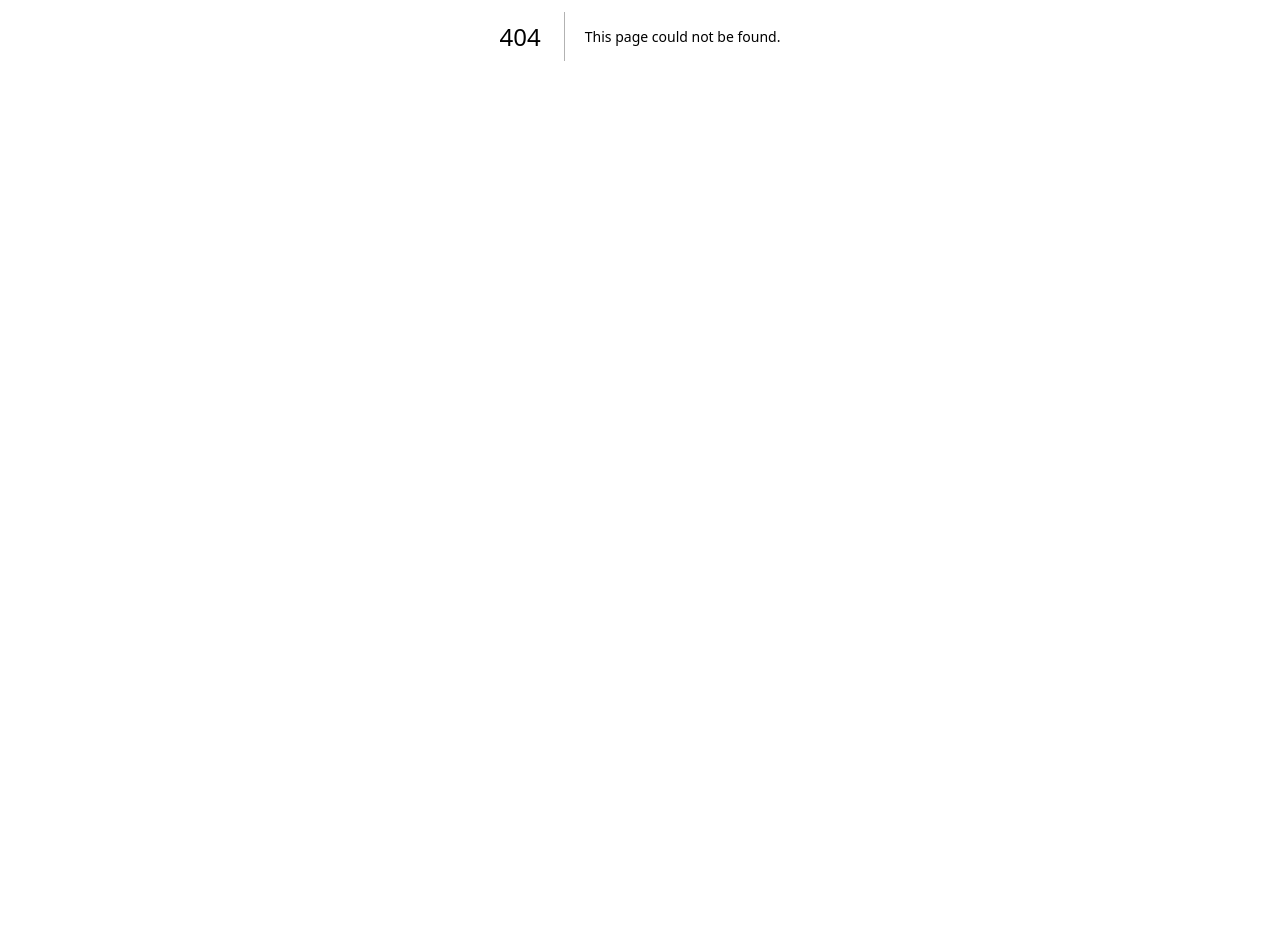
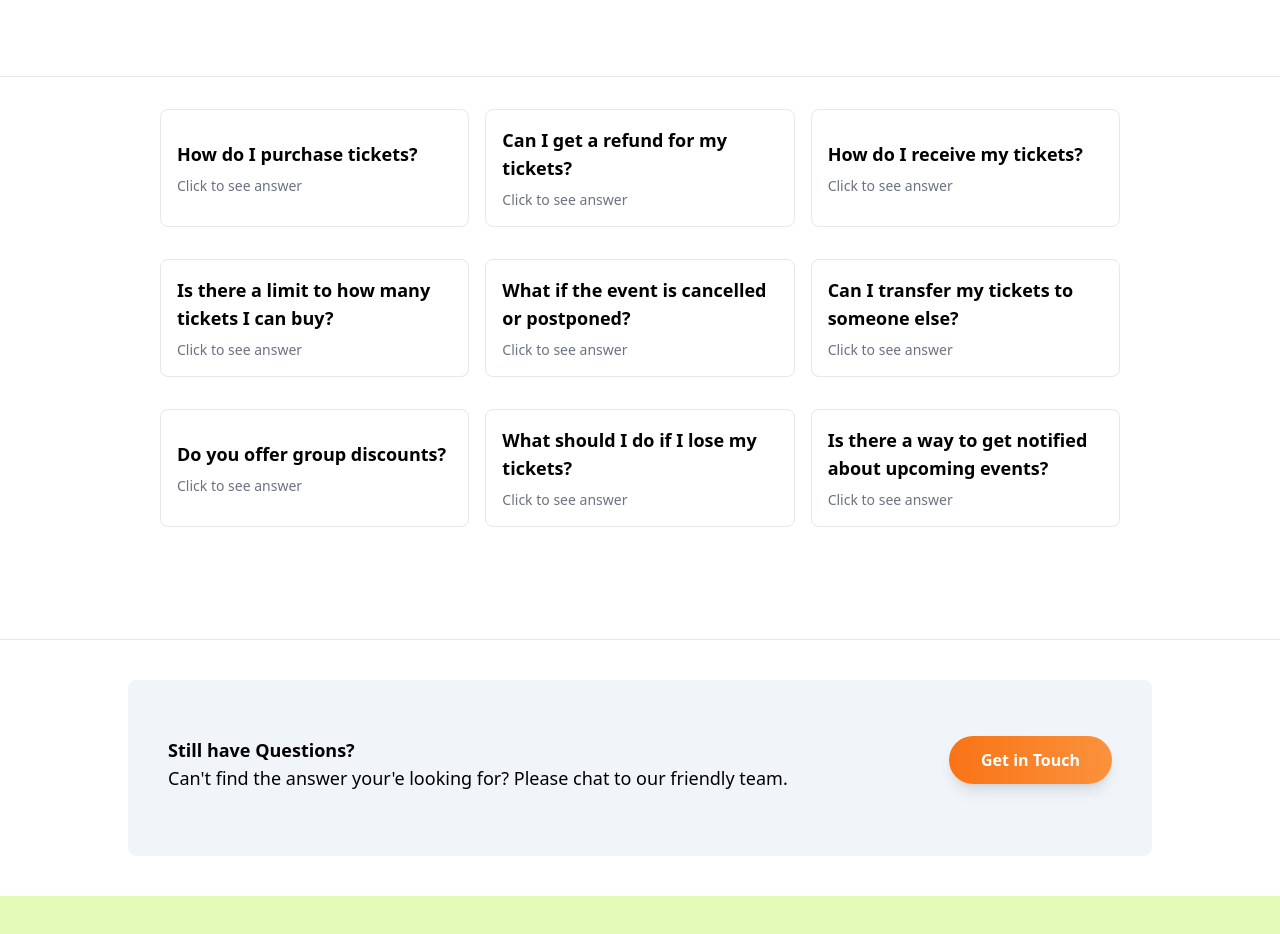
Before and after one commit to BlarQ/OGA, a Next.js app: page /faq in a window 1280 px wide. Before the commit this address had no page. Shown: the part 460-1394 px from the top of the page. Before the commit the page ends 896 px from the top, so only its background shows below. Built offline with nearby package versions, Linux system fonts and the light colour scheme.

Commit message:
feat:faq page

```diff
--- a/src/app/components/Header.jsx
+++ b/src/app/components/Header.jsx
@@ -65,7 +65,7 @@ const Header = () => {
                 </Link>
               </li>
               <li>
-                <Link href='#' className='hover:border-b-2 w-4 hover:border-b-primary hover:cursor-pointer transition-all duration-300 active:border-b-primary'>
+                <Link href='/faq' className='hover:border-b-2 w-4 hover:border-b-primary hover:cursor-pointer transition-all duration-300 active:border-b-primary'>
                   FAQs
                 </Link>
               </li>
--- /dev/null
+++ b/src/app/components/faq.js
@@ -0,0 +1,39 @@
+// faq.js
+export const faq = [
+    {
+      question: "How do I purchase tickets?",
+      answer: "You can purchase tickets directly through our website. Simply browse the available events, select the one you're interested in, choose your seats, and proceed to checkout. We accept major credit cards and PayPal."
+    },
+    {
+      question: "Can I get a refund for my tickets?",
+      answer: "Our refund policy allows for full refunds up to 72 hours before the event. After that, refunds are only available in case of event cancellation. Please contact our customer support for special circumstances."
+    },
+    {
+      question: "How do I receive my tickets?",
+      answer: "After purchase, you'll receive an email with your e-tickets attached. You can either print these tickets or show them on your mobile device at the venue. Make sure to bring a valid ID for verification."
+    },
+    {
+      question: "Is there a limit to how many tickets I can buy?",
+      answer: "For most events, there is a limit of 8 tickets per transaction. This is to ensure fair access for all customers. If you need to purchase more tickets, please contact our customer support."
+    },
+    {
+      question: "What if the event is cancelled or postponed?",
+      answer: "If an event is cancelled, you will automatically receive a full refund. For postponed events, your tickets will be valid for the new date. If you can't attend the new date, you can request a refund within 30 days of the announcement."
+    },
+    {
+      question: "Can I transfer my tickets to someone else?",
+      answer: "Yes, you can transfer your tickets to another person. Log into your account, go to 'My Tickets', and select the transfer option. You'll need the recipient's email address to complete the transfer."
+    },
+    {
+      question: "Do you offer group discounts?",
+      answer: "Yes, we offer group discounts for parties of 10 or more for select events. Please contact our group sales department at groupsales@ticketingwebsite.com for more information and to book."
+    },
+    {
+      question: "What should I do if I lose my tickets?",
+      answer: "Don't worry! Since we use e-tickets, you can always log into your account and reprint your tickets. If you're having trouble, contact our customer support, and we'll help you retrieve your tickets."
+    },
+    {
+      question: "Is there a way to get notified about upcoming events?",
+      answer: "Absolutely! You can sign up for our newsletter on our homepage. You'll receive updates about new events, presale opportunities, and special promotions. You can also follow us on social media for the latest news."
+    }
+  ];
--- /dev/null
+++ b/src/app/faq/page.jsx
@@ -0,0 +1,105 @@
+'use client'
+import React, { useState, useEffect } from 'react';
+import Footer from '../components/Footer';
+import { faq } from '../components/faq';
+import Link from 'next/link';
+
+const QuestionsAnswer = ({ question, answer }) => {
+  const [isOpen, setIsOpen] = useState(false);
+
+  if (!question && !answer) {
+    console.error('QuestionsAnswer received empty data');
+    return null;
+  }
+
+  return (
+    <div className="border rounded-lg p-4 h-full flex flex-col">
+      <button
+        className="text-left flex-grow"
+        onClick={() => setIsOpen(!isOpen)}
+      >
+        <h2 className="text-lg font-semibold mb-2">{question || 'No question'}</h2>
+        {!isOpen && <p className="text-gray-500 text-sm">Click to see answer</p>}
+      </button>
+      {isOpen && (
+        <div className="mt-2">
+          <p className="text-gray-600">{answer || 'No answer'}</p>
+        </div>
+      )}
+    </div>
+  );
+};
+
+const Page = () => {
+  useEffect(() => {
+    console.log('FAQ Data in Page component:', faq);
+  }, []);
+
+  if (!faq || !Array.isArray(faq) || faq.length === 0) {
+    console.error('FAQ data is not an array or is empty');
+    return <div>Error: No FAQ data available</div>;
+  }
+
+  const chunkArray = (arr, size) => {
+    return Array.from({ length: Math.ceil(arr.length / size) }, (v, i) =>
+      arr.slice(i * size, i * size + size)
+    );
+  };
+
+  const faqRows = chunkArray(faq, 3);
+
+  return (
+    <div className="flex flex-col min-h-screen">
+      <main className="flex-grow">
+        <div className='flex flex-col md:flex-row justify-between px-4 md:px-40 mt-24'>
+        <div className="p-6 md:p-8">
+        <h1 className="text-xl font-semibold lg:text-5xl">
+          <span className="text-gray-800">FAQs</span> - Find Answers to Your <br /> Pertinent Questions
+        </h1>
+        <p className="mt-4 text-gray-600 lg:text-lg">
+          Whether you&apos;re a new customer or a longtime user, this resource is designed to provide you with the information you need.
+        </p>
+      </div>
+        </div>
+        <div>
+          <hr className='mt-28' />
+        </div>
+        <div className="px-4 md:px-40 mt-8">
+          {faqRows.map((row, rowIndex) => (
+            <div key={rowIndex} className="grid grid-cols-1 md:grid-cols-3 gap-4 mb-8">
+              {row.map((item, colIndex) => (
+                <QuestionsAnswer
+                  key={`${rowIndex}-${colIndex}`}
+                  question={item.question}
+                  answer={item.answer}
+                />
+              ))}
+            </div>
+          ))}
+        </div>
+        <div>
+          <hr className='mt-28' />
+        </div>
+        <div className='bg-slate-100 h-60 lg:h-44 py-10 w-[80%] md:w-[90%] max-w-md md:max-w-full rounded-lg px-10 md:px-5 mx-auto my-20 md:my-10 flex flex-col md:flex-row justify-between items-center md:items-start text-center md:text-left lg:py-14 md:py-8 lg:w-[80%] lg:px-10'>
+        <h3 className='text-lg font-semibold mb-4 md:mb-0 lg:mb-0'>
+          Still have Questions?
+          <br />
+          <span className='font-normal'>
+            Can&apos;t find the answer your&apos;e looking for? Please chat to our friendly team.
+          </span>
+        </h3>
+        <div>
+          <Link href='mailto:customerservice@03web.com'>
+            <button className='bg-gradient-to-r from-orange-500 to-orange-400 hover:from-orange-600 hover:to-orange-500 rounded-full py-3 px-8 text-white font-semibold shadow-lg'>
+              Get in Touch
+            </button>
+          </Link>
+        </div>
+      </div>
+     </main>
+      <Footer />
+    </div>
+  );
+};
+
+export default Page;
```
